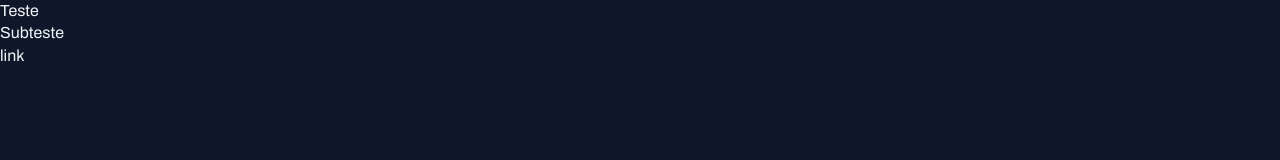
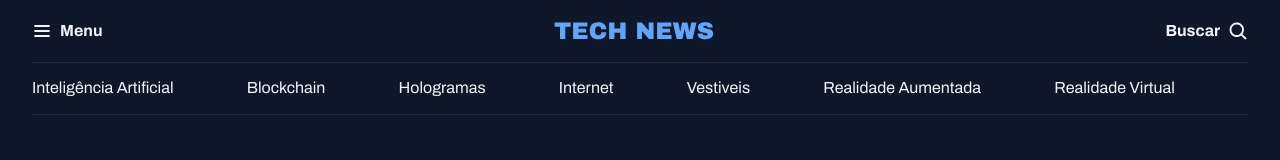
Before and after one commit to Abnernp/fullstack-projeto-portal-de-noticias, a plain HTML site: page index.html in a window 1280 px wide. Drawn offline with Linux system fonts and the light colour scheme.

Commit message:
Criando o header

```diff
--- a/index.html
+++ b/index.html
@@ -10,8 +10,29 @@
   <link href="https://fonts.googleapis.com/css2?family=Archivo:ital,wght@0,100..900;1,100..900&family=Poppins:wght@400;700&display=swap" rel="stylesheet">
 </head>
 <body>
-  <h1>Teste</h1>
-  <h2>Subteste</h2>
-  <a href="#">link</a>
+  <header class="container">
+    <nav id="primary" class="grid grid-flow-col">
+      <div>
+        <img src="assets/icons/List.svg" alt="Ícone de menu">
+        <strong>Menu</strong>
+      </div>
+      <div>
+        <img src="assets/Logo.svg" alt="TechNews Logo">
+      </div>
+      <div>
+        <strong>Buscar</strong>
+        <img src="assets/icons/MagnifyingGlass.svg" alt="Ícone de lupa para pesquisa">
+      </div>
+    </nav>
+    <nav id="secondary" class="grid grid-flow-col">
+      <a href="#">Inteligência Artificial</a>
+      <a href="#">Blockchain</a>
+      <a href="#">Hologramas</a>
+      <a href="#">Internet</a>
+      <a href="#">Vestiveis</a>
+      <a href="#">Realidade Aumentada</a>
+      <a href="#">Realidade Virtual</a>
+    </nav>
+  </header>
 </body>
 </html>
--- a/style/global.css
+++ b/style/global.css
@@ -40,3 +40,18 @@ a:hover{
 h1, h2, h3 {
   font: inherit;
 }
+
+.container {
+  max-width: 1280px;
+  padding-inline: 32px;
+  margin-inline: auto;
+}
+
+/* utility-first */
+.grid {
+  display: grid;
+}
+
+.grid-flow-col {
+  grid-auto-flow: column;
+}
--- /dev/null
+++ b/style/header.css
@@ -0,0 +1,24 @@
+#primary {
+  padding-block: 20px;
+
+  div {
+    display: flex;
+    align-items: center;
+    gap: 8px;
+  }
+
+  /* nesting css */
+  div:nth-child(2) {
+    margin-inline: auto;
+  }
+
+  div:nth-child(3) {
+    justify-self: end;
+  }
+}
+
+#secondary {
+  padding-block: 14px;
+  border: solid 1px var(--stroke-color);
+  border-inline: none;
+}
--- a/style/index.css
+++ b/style/index.css
@@ -1 +1,2 @@
 @import url(global.css);
+@import url(header.css);
```
